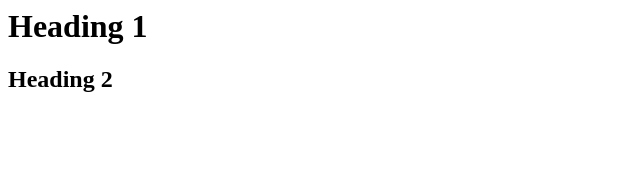
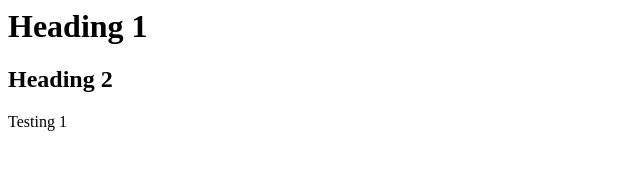
Before and after one commit to ravidu-alt/static-test-project2, a plain HTML site: page index.html in a window 1280 px wide. Shown: the full height of the page, 0-640 px from the left. Drawn offline with Linux system fonts and the light colour scheme.

Commit message:
Update index.html

```diff
--- a/index.html
+++ b/index.html
@@ -1,2 +1,3 @@
 <h1>Heading 1</h1>
 <h2>Heading 2</h2>
+<p>Testing 1</p>
```
